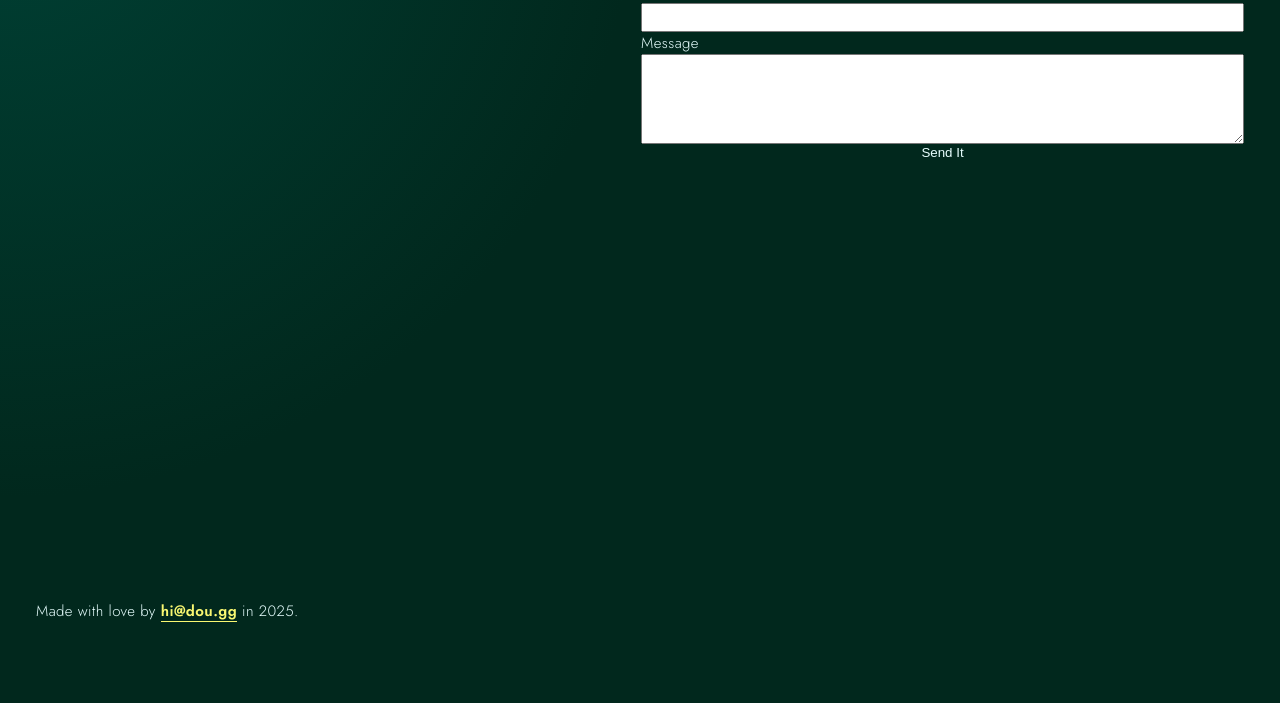
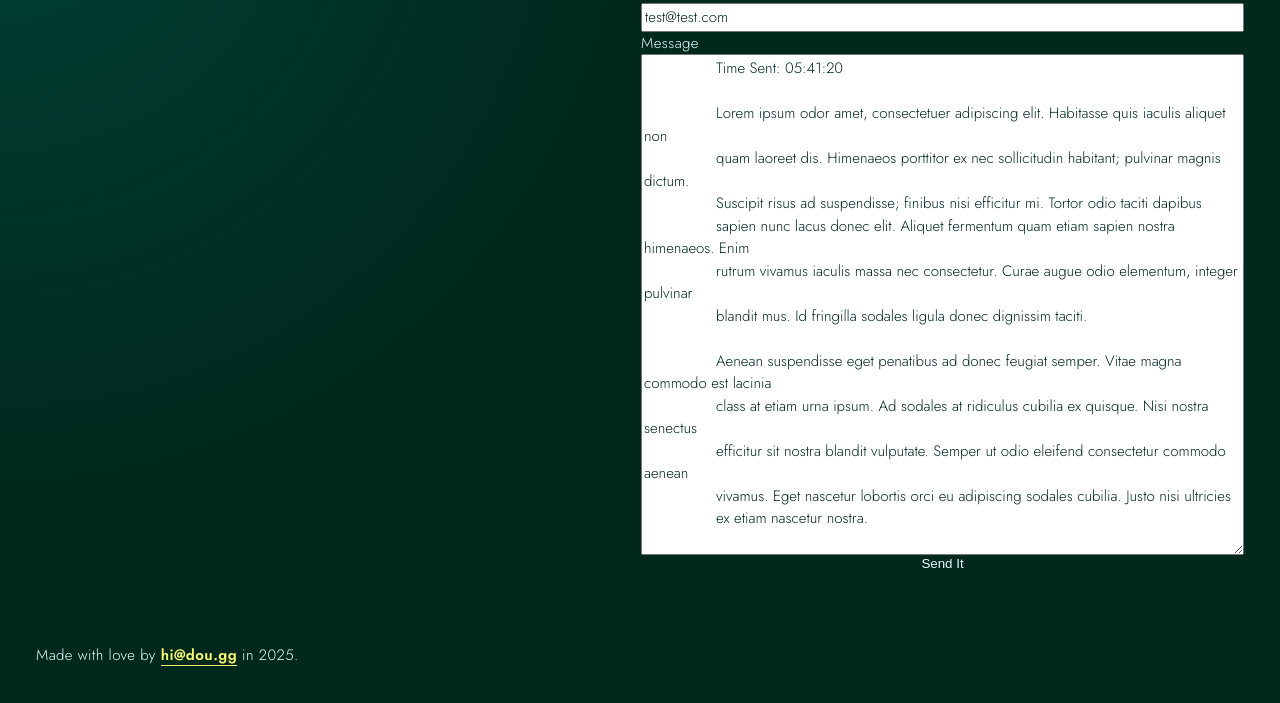
Before and after one commit to doug-stewart/dou.gg, an Astro site: page /contact in a window 1280 px wide. Shown: the part 142-845 px from the top of the page. Before the commit the page ends 800 px from the top, so only its background shows below. Built offline with nearby package versions, Linux system fonts and the light colour scheme; Astro itself is replaced by a stand-in of ours.

Commit message:
Revert to local API endpoint, add test data to form to limit how much typing I have to do

```diff
--- a/src/pages/contact.astro
+++ b/src/pages/contact.astro
@@ -1,5 +1,12 @@
 ---
 import Layout from '@/layouts/Layout.astro';
+
+const time = new Date().toLocaleTimeString('en-US', {
+    hour: 'numeric',
+    minute: 'numeric',
+    second: 'numeric',
+    hour12: false,
+});
 ---
 
 <script>
@@ -13,7 +20,7 @@ import Layout from '@/layouts/Layout.astro';
         const formData = new FormData(form);
         const data = Object.fromEntries(formData);
 
-        const response = await fetch('https://email.dou.gg/', {
+        const response = await fetch('/api/email', {
             method: 'POST',
             headers: {
                 'Content-Type': 'application/json',
@@ -64,15 +71,30 @@ import Layout from '@/layouts/Layout.astro';
     <form class="contact-form">
         <label>
             <span>Name</span>
-            <input type="text" name="name" required />
+            <input type="text" name="name" value={`Test - ${time}`} required />
         </label>
         <label>
             <span>Email</span>
-            <input type="email" name="email" required />
+            <input type="email" name="email" value="test@test.com" required />
         </label>
         <label>
             <span>Message</span>
-            <textarea name="email" required></textarea>
+            <textarea name="email" required>
+                Time Sent: {time}
+                {' '}
+                Lorem ipsum odor amet, consectetuer adipiscing elit. Habitasse quis iaculis aliquet non
+                quam laoreet dis. Himenaeos porttitor ex nec sollicitudin habitant; pulvinar magnis dictum.
+                Suscipit risus ad suspendisse; finibus nisi efficitur mi. Tortor odio taciti dapibus
+                sapien nunc lacus donec elit. Aliquet fermentum quam etiam sapien nostra himenaeos. Enim
+                rutrum vivamus iaculis massa nec consectetur. Curae augue odio elementum, integer pulvinar
+                blandit mus. Id fringilla sodales ligula donec dignissim taciti.
+                {' '}
+                Aenean suspendisse eget penatibus ad donec feugiat semper. Vitae magna commodo est lacinia
+                class at etiam urna ipsum. Ad sodales at ridiculus cubilia ex quisque. Nisi nostra senectus
+                efficitur sit nostra blandit vulputate. Semper ut odio eleifend consectetur commodo aenean
+                vivamus. Eget nascetur lobortis orci eu adipiscing sodales cubilia. Justo nisi ultricies
+                ex etiam nascetur nostra.
+            </textarea>
         </label>
         <button type="submit">Send It</button>
     </form>
```
